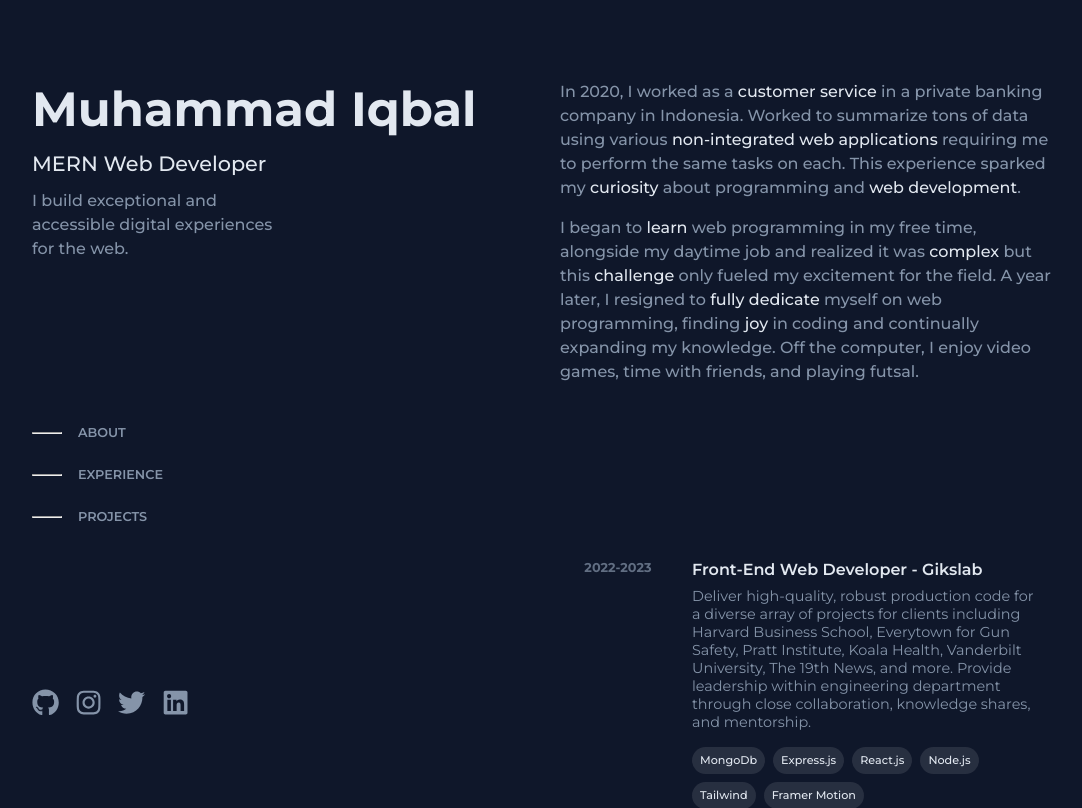
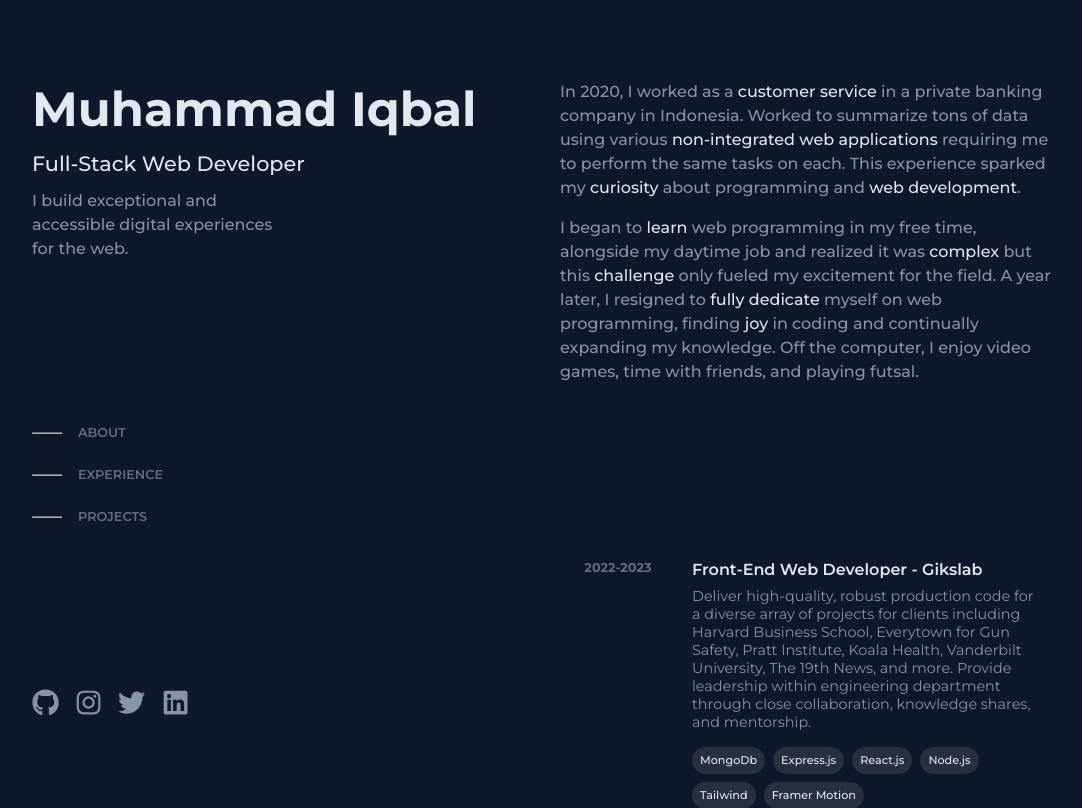
Before and after one commit to hellofromiqbal/react-porto, a React (Create React App) app: page / in a window 1280 px wide. Shown: the top 808 px of the page, without its empty margins (96-1178 px from the left). Built offline with nearby package versions, Linux system fonts and the light colour scheme.

Commit message:
adjust navLink styling

```diff
--- a/src/components/Navbar/navbar.module.css
+++ b/src/components/Navbar/navbar.module.css
@@ -11,7 +11,7 @@
 }
 
 .navLink {
-  color: #8594a9;
+  color: rgba(133,148,169, .7);
   display: flex;
   align-items: center;
   gap: 1rem;
@@ -20,8 +20,10 @@
 }
 
 .navLink hr {
+  color: #8594a9;
   width: 30px;
   height: 0;
+  opacity: .7;
 }
 
 .navLink:hover {
@@ -30,7 +32,9 @@
 }
 
 .navLink:hover hr {
+  color: #e2e8f0;
   width: 60px;
+  opacity: 1;
   transition: all ease .3s;
 }
 
--- a/src/portfolioData.js
+++ b/src/portfolioData.js
@@ -7,7 +7,7 @@
   header: {
     IntroProfile: {
       name: 'Muhammad Iqbal',
-      role: 'MERN Web Developer',
+      role: 'Full-Stack Web Developer',
       excerpt: 'I build exceptional and accessible digital experiences for the web.'
     },
     navbar: [
```
